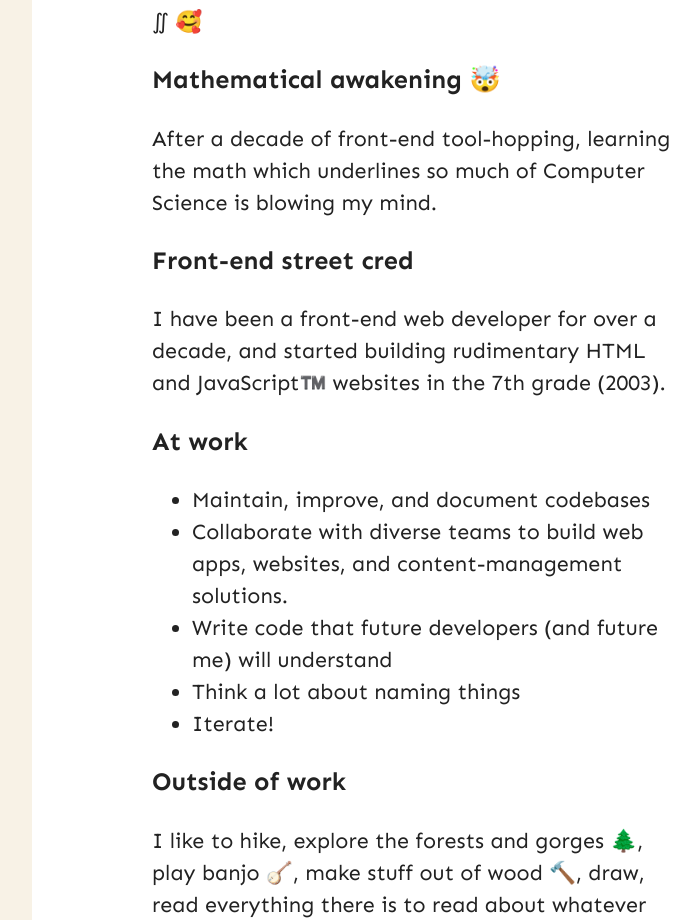
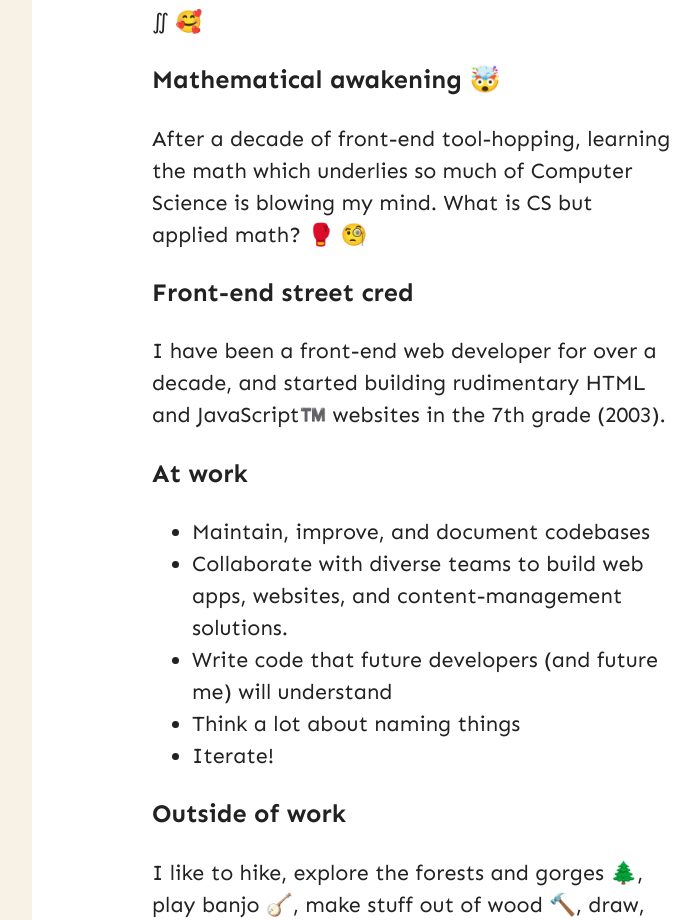
Before and after one commit to alexdhaynes/lexhaynes.com, a Next.js app: page / in a window 1280 px wide. Shown: the part 808-1728 px from the top of the page, without its empty margins (528-1228 px from the left). Built offline with nearby package versions, Linux system fonts and the light colour scheme.

Commit message:
hot take

```diff
--- a/src/pages/index.tsx
+++ b/src/pages/index.tsx
@@ -234,7 +234,7 @@ const Home = () => {
 
               <h3>Mathematical awakening 🤯</h3>
               <p>
-                After a decade of front-end tool-hopping, learning the math which underlines so much of Computer Science is blowing my mind.
+                After a decade of front-end tool-hopping, learning the math which underlies so much of Computer Science is blowing my mind. What is CS but applied math? 🥊 🧐
               </p>
 
               <h3>Front-end street cred</h3>
```
